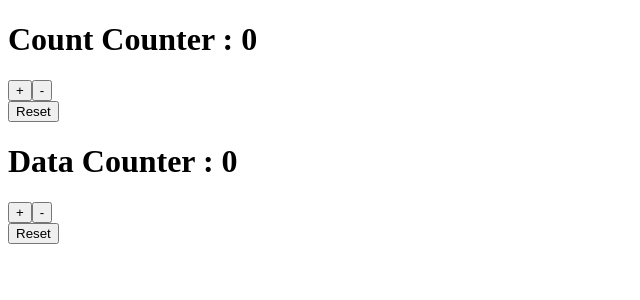
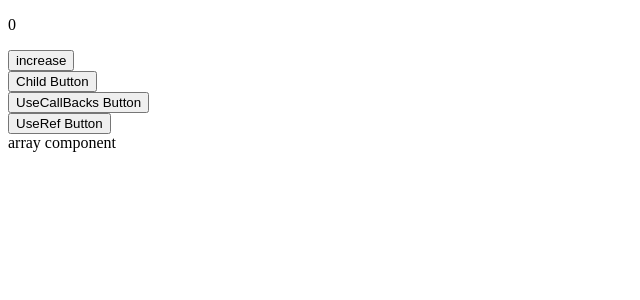
Before and after one commit to KeshavKaushik07/LearningReactJs, a React (Vite) app: page / in a window 1280 px wide. Shown: the top 300 px of the page, without its empty margins (0-640 px from the left). Built offline with nearby package versions, Linux system fonts and the light colour scheme.

Commit message:
Change in callbacks

```diff
--- a/src/App.jsx
+++ b/src/App.jsx
@@ -1,6 +1,6 @@
 import React from 'react'
 // import StateAndEffect from './assets/useState_useEffect/StateAndEffect'
-// import CallBackAndRef from './assets/useCallBac_useRef/CallBackAndRef'
+import CallBackAndRef from './assets/useCallBac_useRef/CallBackAndRef'
 import UseContaxt from './assets/contaxtAPI/useContaxt'
 import  BrowerRouter  from './assets/router/BrowerRouter'
 import CounterOfCoustom from './assets/coustom_hook/Counter'
@@ -10,11 +10,11 @@ const App = () => {
   return (
     <>
     {/* <StateAndEffect/> */}
-    {/* <CallBackAndRef /> */}
+    <CallBackAndRef />
      {/* <UseContaxt/> */}
      {/* <BrowerRouter/> */}
      {/* <CounterOfCoustom/> */}
-     <CounterOfReduer/>
+     {/* <CounterOfReduer/> */}
     </>
   )
 }
--- /dev/null
+++ b/src/assets/useCallBac_useRef/Array.jsx
@@ -0,0 +1,10 @@
+import React, { memo } from 'react'
+
+const Array = ({array}) => {
+    console.log("array",array);
+  return (
+    <div>array component</div>
+  )
+}
+
+export default memo(Array);
--- a/src/assets/useCallBac_useRef/CallBackAndRef.jsx
+++ b/src/assets/useCallBac_useRef/CallBackAndRef.jsx
@@ -2,6 +2,7 @@ import React, { useCallback, useEffect, useRef, useState } from 'react'
 import Child from './Child';
 import UseCallBack from './UseCallBack';
 import UseRef from './UseRef';
+import Array from './Array';
 
 const CallBackAndRef = () => {
 
@@ -9,11 +10,12 @@ const CallBackAndRef = () => {
 
     // bacause of useCallBack and useRef ref of function never changes so they aren't re rendring except child Component
 
+    let array = [1,2,3];
   const [count,setCount] =useState(0);
   const handleNormal = () =>{
     console.log("Button clicked of normal");
   }
-  const handleCallBack = useCallback(()=>{
+  const handleCallBack = useCallback(()=>{ // it take dependency and useref don't (main diff)
     console.log("Button Clicked of useCallBack");
   },[]);
 
@@ -34,6 +36,7 @@ const CallBackAndRef = () => {
     <UseCallBack onClick={handleCallBack} />{/* if send count then it re renders because prop changes because of
     React.memo */}
     <UseRef onClick={handleUeref.current}/>
+    <Array array={array} />
     </>
   )
 }
```
